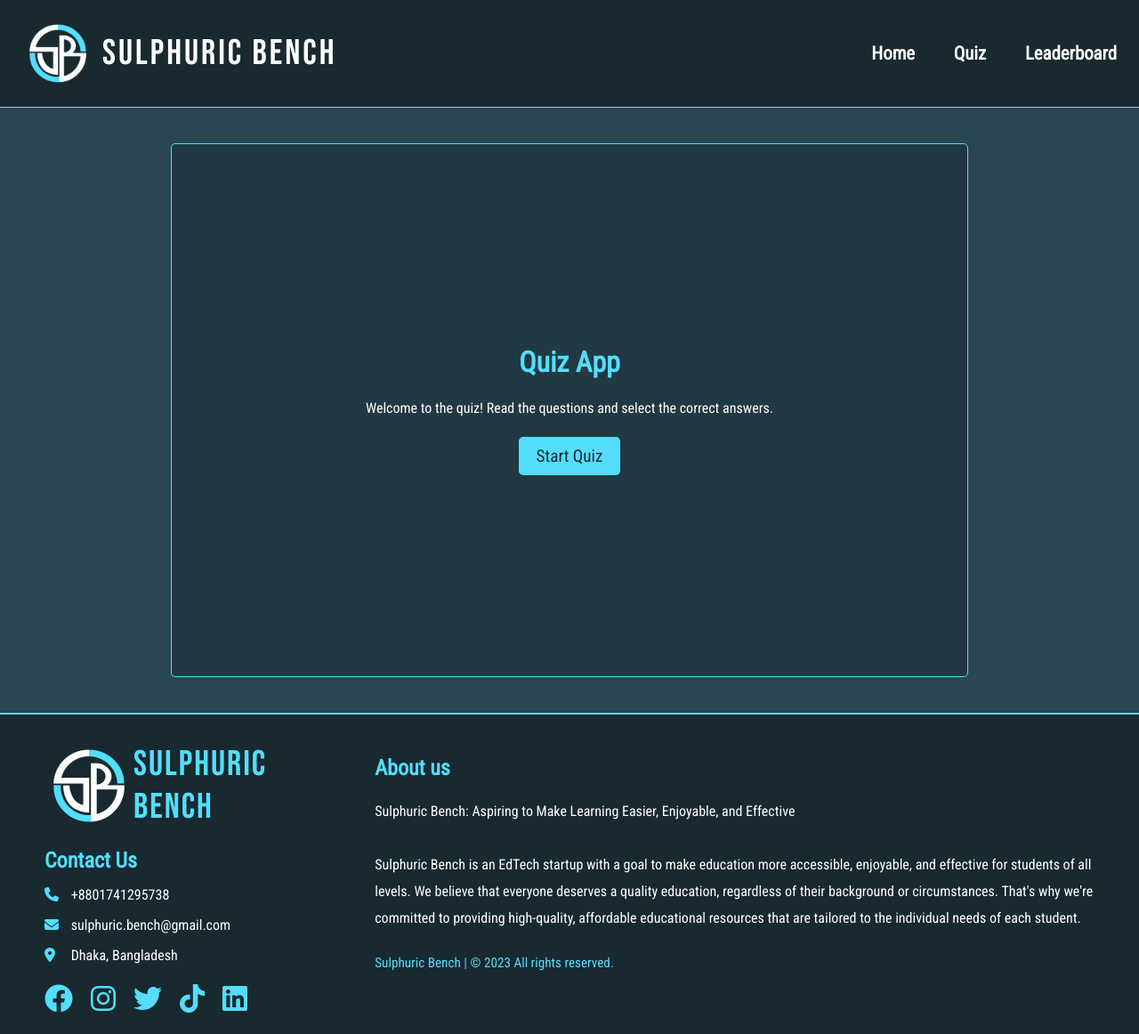
After one commit to MashrurHossainZuha/QuizApp, a Django app: page /quizStart/ in a window 1280 px wide. The commit adds this page. Shown: the whole page at 89% size. Run offline with Django 4.2, Linux system fonts and the light colour scheme.

Commit message:
quiz start page added

```diff
--- a/quiz/Quiz/urls.py
+++ b/quiz/Quiz/urls.py
@@ -3,6 +3,7 @@ from .views import *
 
 urlpatterns = [
     path('', homepage, name='homePage'),
-    path('quiz/', quizPage, name='quizPage'),
+    path('quizStart/', quiz_start_page, name='quizPage'),
+    path('quiz/', quizPage, name='quiz'),
     path('leaderboard/', leaderboardPage, name='leaderboard'),
 ]
--- a/quiz/Quiz/views.py
+++ b/quiz/Quiz/views.py
@@ -10,5 +10,9 @@ def quizPage(request):
     return render(request, 'quiz.html')
 
 
+def quiz_start_page(request):
+    return render(request, 'quiz_start_page.html')
+
+
 def leaderboardPage(request):
     return render(request, 'leaderboard.html')
--- /dev/null
+++ b/quiz/static/css/quiz_start.css
@@ -0,0 +1,54 @@
+@import url("https://fonts.googleapis.com/css2?family=Bebas+Neue&display=swap");
+@import url("https://fonts.googleapis.com/css2?family=Space+Mono&display=swap");
+@import url("https://fonts.googleapis.com/css2?family=Roboto+Condensed&display=swap");
+* {
+  margin: 0;
+  padding: 0;
+  /* background: #182930; */
+  box-sizing: border-box;
+  font-family: "Roboto Condensed", sans-serif;
+}
+
+.quiz-start-container {
+    display:flex;
+    align-items:center;
+    justify-content: center;
+    margin-bottom: 40px;
+    margin-top: 40px;
+}
+.quiz{
+    width: 70%;
+    min-height: 600px;
+  /* margin: 0 auto; */
+    padding: 20px;
+    background-color: #1829306e;
+    border: 1px solid #53DEFD;
+    border-radius: 5px;
+    box-shadow: 0 2px 5px rgba(0, 0, 0, 0.1);
+    display: flex;
+    justify-content: center;
+    align-items: center;
+    flex-direction: column;
+    box-shadow: none;
+}
+
+.quiz-title{
+  color: #53DEFD;
+}
+
+.quiz-instructions {
+  color: white;
+  margin: 20px;
+  line-height: 25px;
+  text-align: center;
+}
+
+.btn {
+  background-color: #53DEFD;
+  color: #182930;
+  border: none;
+  padding: 10px 20px;
+  border-radius: 5px;
+  cursor: pointer;
+  font-size: 1.2rem;
+}
--- a/quiz/templates/quiz.html
+++ b/quiz/templates/quiz.html
@@ -13,11 +13,13 @@
           <span class="timer-label"><h3>Time Remaining:</h3></span>
           <div class="timer" id="timer">60:00</div>
       </div>
-      <h1 id="quiz-title">Quiz App</h1>
+      <h1 id="quiz-title">Personal Info Form</h1>
+      <!-- Personal Info Form here -->
+      <!-- Load with django -->
       <div id="instructions">
         <p>Welcome to the quiz! Read the questions and select the correct answers.</p>
       </div>
-      <button id="start-quiz-btn" class="btn">Start Quiz</button>
+      <button id="start-quiz-btn" class="btn">Take Quiz</button>
       <div id="quiz"></div>
       <button id="submit-btn" class="hidden btn">Submit</button>
     </div>
--- /dev/null
+++ b/quiz/templates/quiz_start_page.html
@@ -0,0 +1,32 @@
+{%extends 'index.html'%}
+{%load static%}
+{%block css%}
+<!--page specific Css here-->
+<link rel="stylesheet" href="{%static 'css/quiz_start.css'%}">
+{%endblock css%}
+
+{%block title%}Quiz{%endblock title%}
+
+{%block extra%}
+<!--Page specific Code here-->
+<div class="quiz-start-container">
+    <div class="quiz">
+        <h1 class="quiz-title">Quiz App</h1>
+        <p class="quiz-instructions">Welcome to the quiz! Read the questions and select the correct answers.</p>
+        <button id='start-btn' type="button" class="start-btn btn">Start Quiz</button>
+    </div>
+</div>
+{%endblock extra%}
+
+{%block js%}
+<!--Page Specfic Js-->
+
+<script>
+    document.getElementById("start-btn").addEventListener("click", function() {
+        const url = "{% url 'quiz' %}";
+        //const url = 'quiz_start_page.html';
+        window.location.href = url;
+    });
+</script>
+
+{%endblock js%}
--- a/quiz/templates/tmplate.txt
+++ b/quiz/templates/tmplate.txt
@@ -1,5 +1,5 @@
 {%extends 'index.html'%}
-
+{%load static%}
 {%block css%}
 <!--page specific Css here-->
 {%endblock css%}
```
Also changed, not shown: quiz/static/css/base.css (+8 -4 lines), quiz/static/css/quiz.css (+8 -4 lines), quiz/Quiz/forms.py (added).
